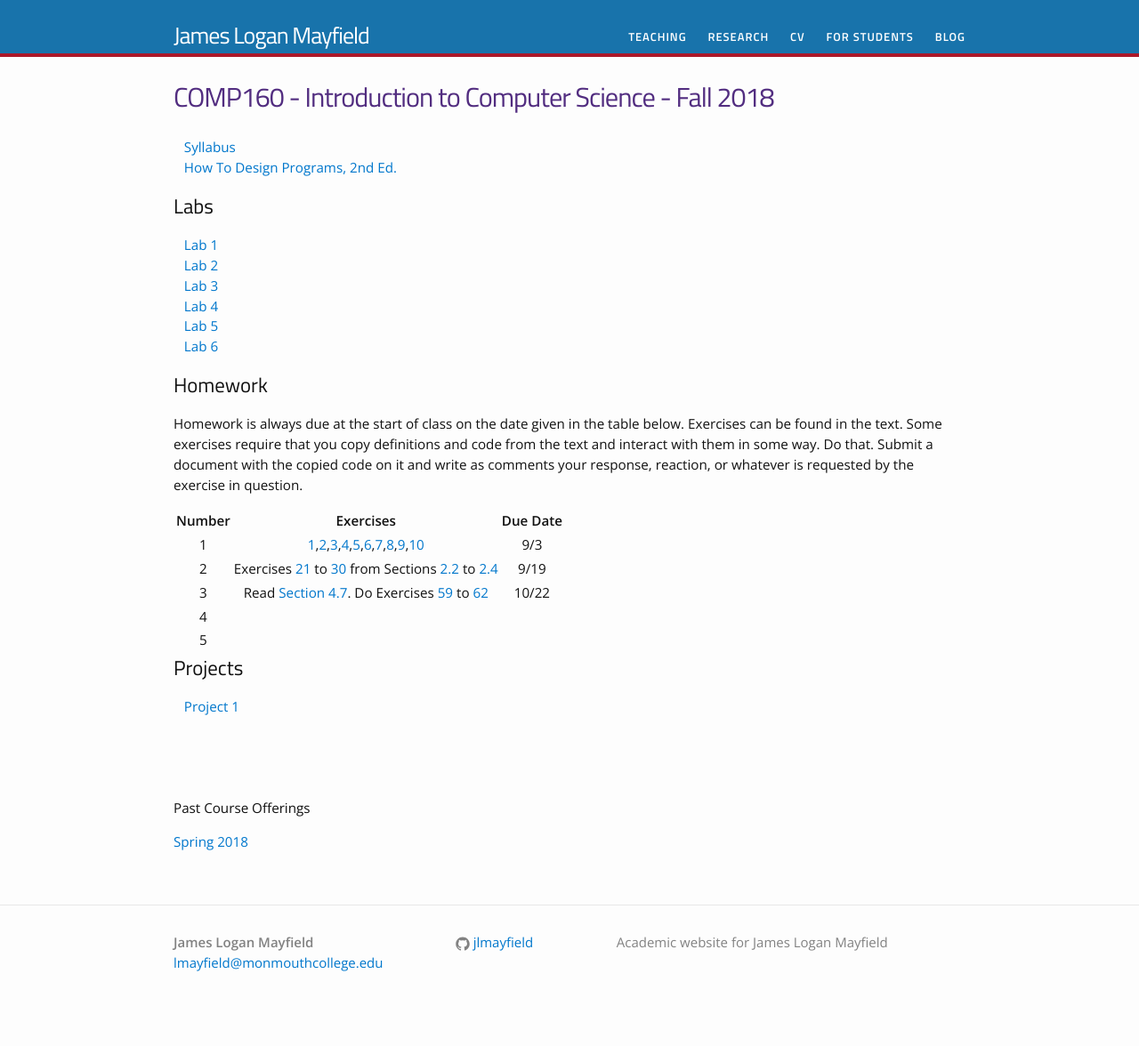
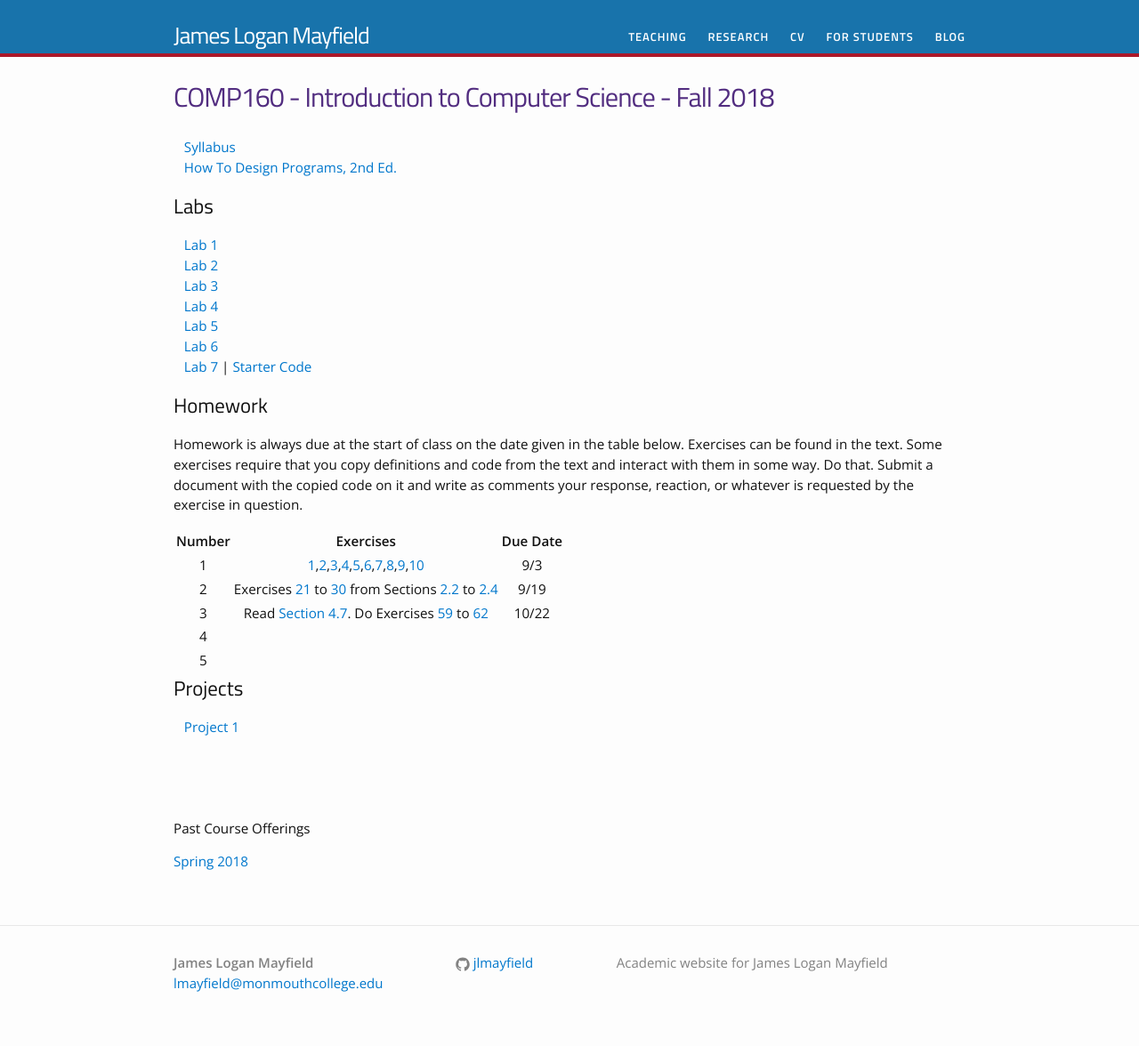
Before and after one commit to jlmayfield/jlmayfield.github.io, a Jekyll site: the page built from teaching/comp160.md, in a window 1280 px wide. Shown: the whole page at 89% size. Built offline with Jekyll 4.4.1, drawn with Linux system fonts in a browser that asks for light colours; before the commit the page ends 1153 px from its top, so only the background shows below that.

Commit message:
fa18. c160. lab7.

```diff
--- a/teaching/comp160.md
+++ b/teaching/comp160.md
@@ -15,6 +15,7 @@ permalink: /teaching/COMP160/
 &nbsp;&nbsp;&nbsp;[Lab 4](/teaching/COMP160/labs/comp160-lab4.pdf)
 &nbsp;&nbsp;&nbsp;[Lab 5](/teaching/COMP160/labs/comp160-lab5.pdf)
 &nbsp;&nbsp;&nbsp;[Lab 6](/teaching/COMP160/labs/comp160-lab6.pdf)
+&nbsp;&nbsp;&nbsp;[Lab 7](/teaching/COMP160/labs/comp160-lab7.pdf)  | [Starter Code](/teaching/COMP160/labs/lab7-starter.rkt)
 
 ## Homework
 
```
Also changed, not shown: 2 other files.
